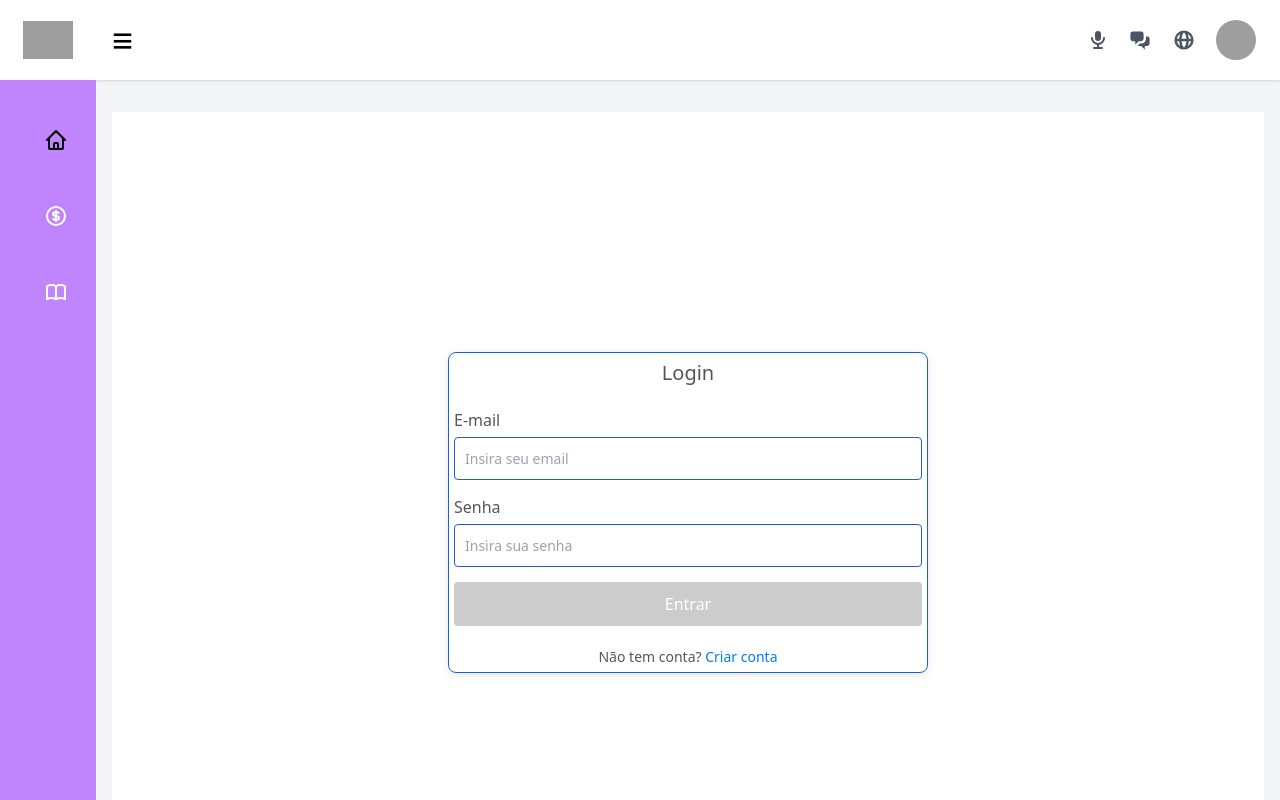
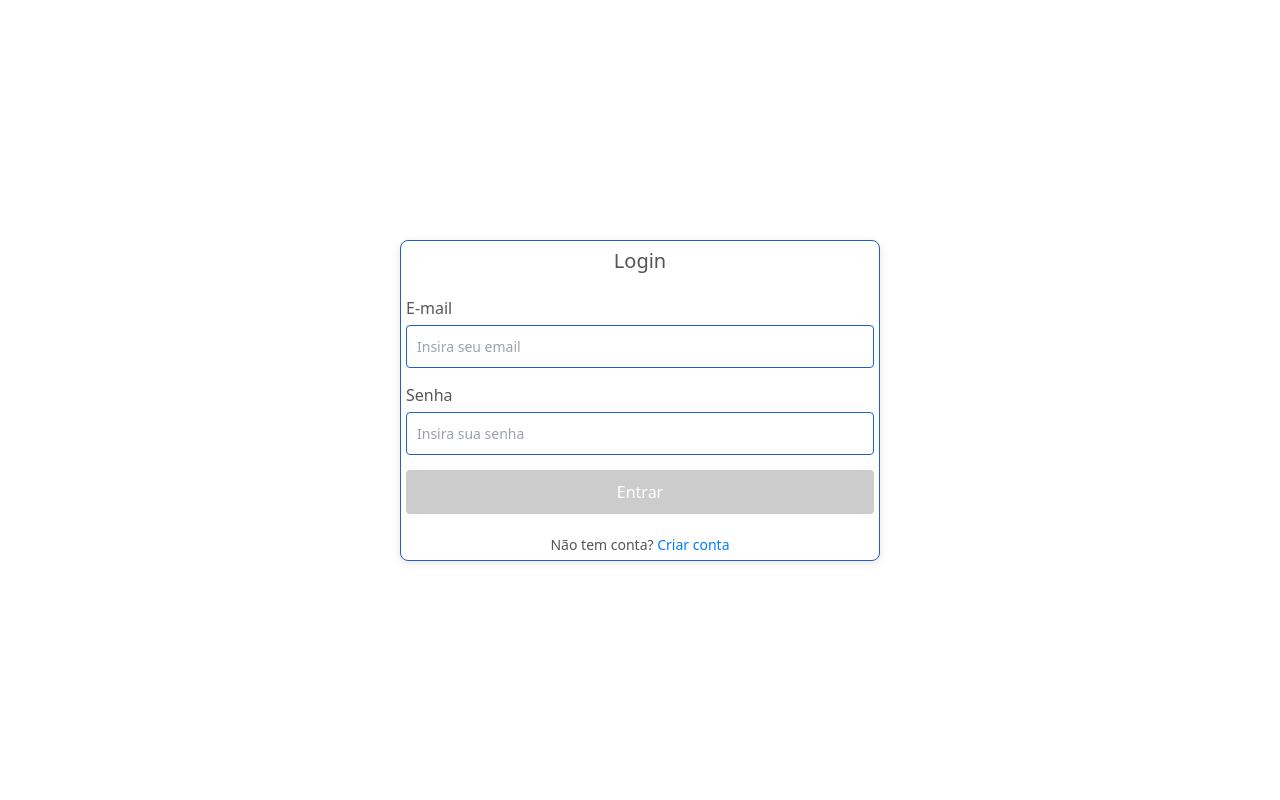
Before and after one commit to guialvesds/webFinance, an Angular app: page / in a window 1280 px wide. Built offline with nearby package versions, Linux system fonts and the light colour scheme; grey boxes are pictures that could not be loaded.

Commit message:
configures routes

```diff
--- a/src/app/app.component.html
+++ b/src/app/app.component.html
@@ -1,3 +1,2 @@
-<dashboard-layout>
+
     <router-outlet></router-outlet>
-</dashboard-layout>
--- a/src/app/app.component.ts
+++ b/src/app/app.component.ts
@@ -1,9 +1,8 @@
 import { Component } from '@angular/core';
 import { RouterOutlet } from '@angular/router';
-import { LayoutComponent } from "./dashboard/layout/layout.component";
 @Component({
   selector: 'app-root',
-  imports: [RouterOutlet, LayoutComponent],
+  imports: [RouterOutlet, ],
   templateUrl: './app.component.html',
   styleUrl: './app.component.scss'
 })
--- a/src/app/dashboard/sidebar/sidebar-items/sidebar-items.component.html
+++ b/src/app/dashboard/sidebar/sidebar-items/sidebar-items.component.html
@@ -1,13 +1,13 @@
 <div class="md:pl-5">
-  <sidebar-item title="Dashboard" routerLink="/">
+  <sidebar-item title="Dashboard" routerLink="home">
     <home-icon></home-icon>
   </sidebar-item>
 
-  <sidebar-item title="Extrato" routerLink="/extract">
+  <sidebar-item title="Extrato" routerLink="extract">
     <bill-icon></bill-icon>
   </sidebar-item>
 
-  <sidebar-item title="Documentation" routerLink="/documentation">
+  <sidebar-item title="Documentation" routerLink="documentation">
     <doc-icon></doc-icon>
   </sidebar-item>
 </div>
--- /dev/null
+++ b/src/app/pages/dashboard-page/dashboard-page.component.html
@@ -0,0 +1,3 @@
+<dashboard-layout>
+    <router-outlet></router-outlet>
+</dashboard-layout>
--- a/src/app/pages/login/login.component.ts
+++ b/src/app/pages/login/login.component.ts
@@ -40,7 +40,7 @@ export class LoginComponent {
       this.loginForm.reset();
 
       if(response == "Login Successful") {
-        this.router.navigate(['home']);
+        this.router.navigate(['dash/home']);
 
       }
     },
```
Also changed, not shown: src/app/app.routes.ts (+9 -5 lines), src/app/pages/dashboard-page/dashboard-page.component.ts (added, +13 -0 lines), src/app/pages/dashboard-page/dashboard-page.component.scss (added), 1 other file (tests, documents, lock files or other folders).
